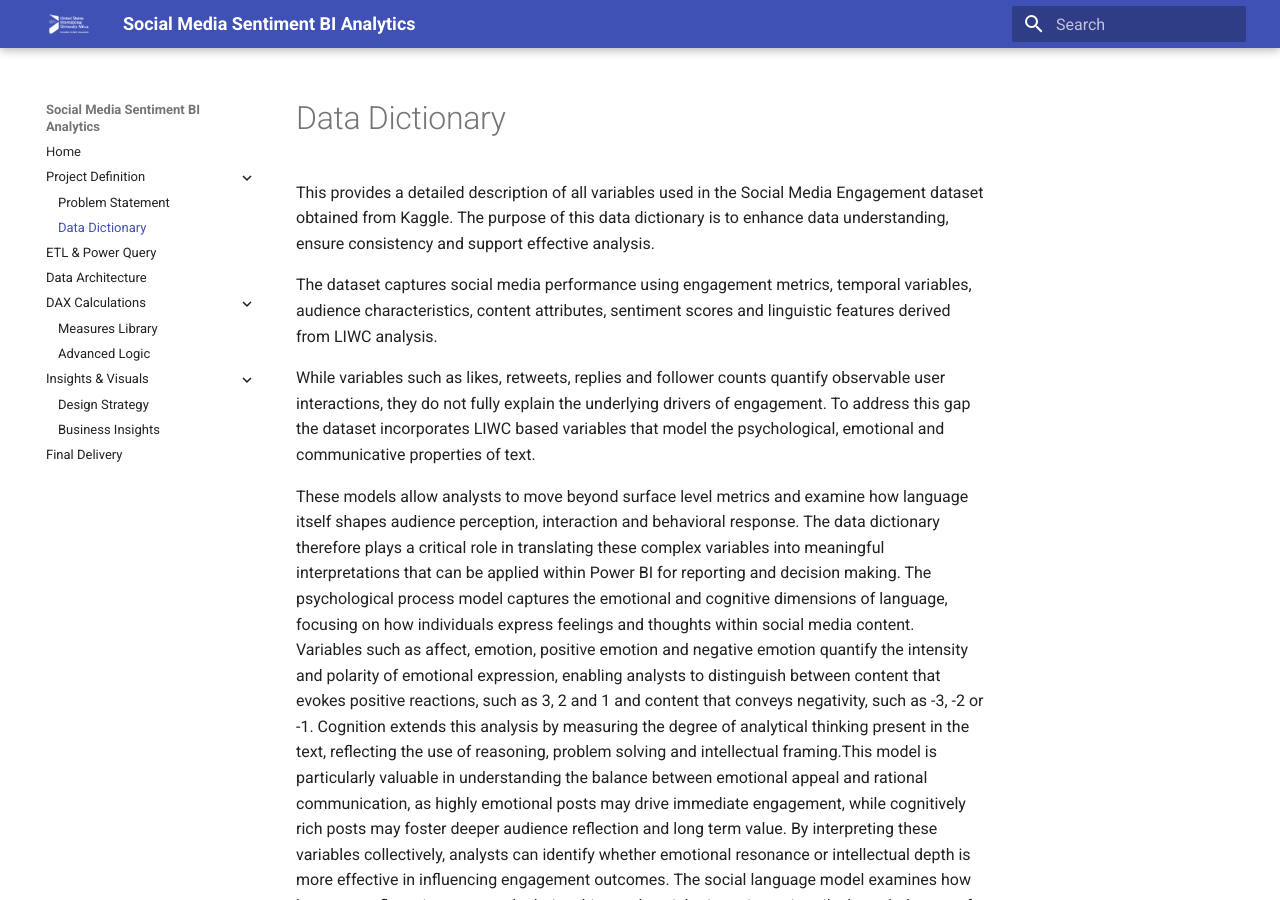
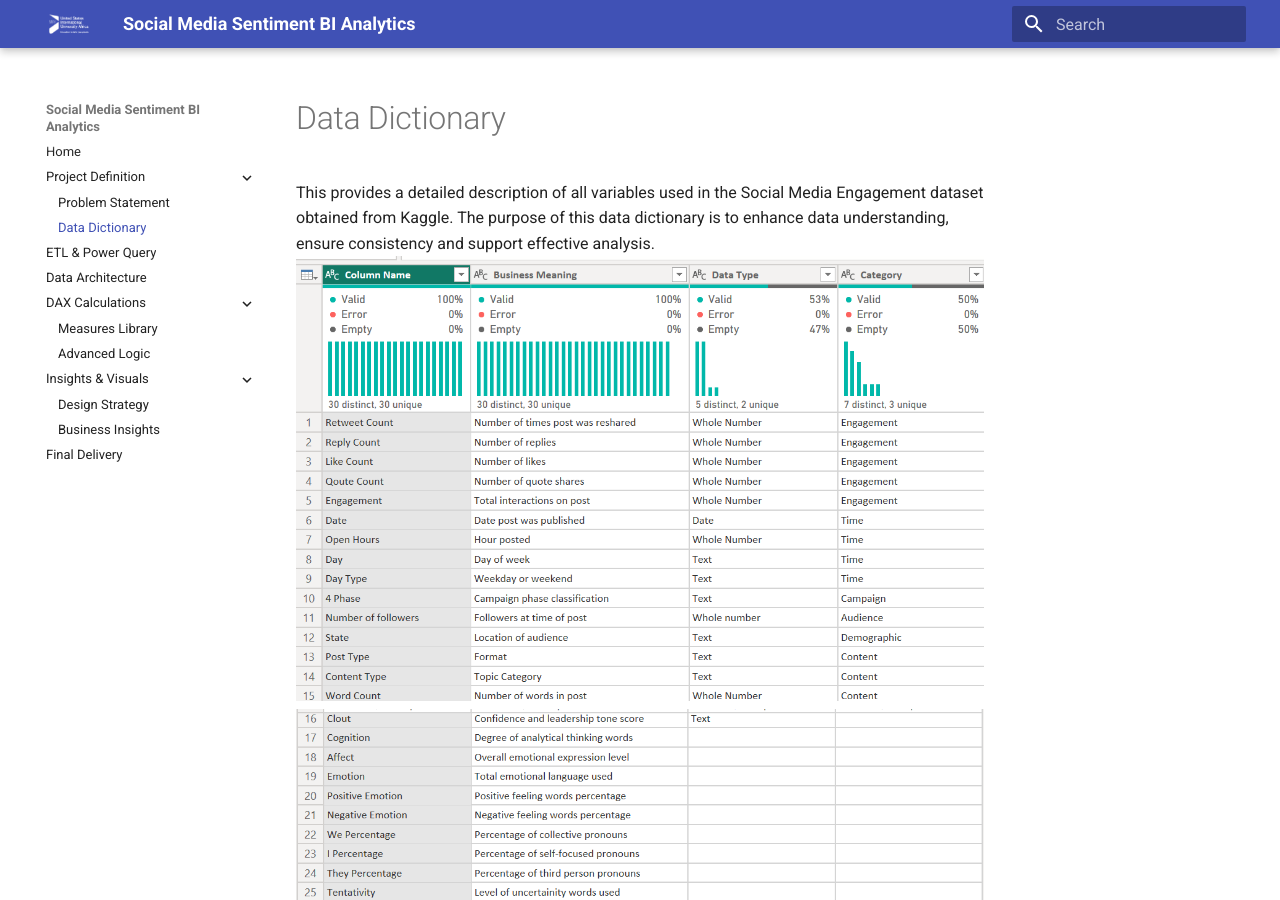
Before and after one commit to mistiusiu/DSA3050_SS26_USIU_BI_Group_Project, an MkDocs documentation site: the page built from docs/project-setup/data-dictionary.md, in a window 1280 px wide and 900 px high. Built offline with MkDocs 1.6.1 and Material for MkDocs 9.7.7, drawn with Linux system fonts in a browser that asks for light colours.

Commit message:
data dictionary

```diff
--- a/docs/project-setup/data-dictionary.md
+++ b/docs/project-setup/data-dictionary.md
@@ -1,6 +1,7 @@
 
 This provides a detailed description of all variables used in the Social Media Engagement dataset obtained from Kaggle. The purpose of this data dictionary is to enhance data understanding, ensure consistency and support effective analysis.
-
+![alt text](image.png)
+![alt text](image-1.png)
 The dataset captures social media performance using engagement metrics, temporal variables, audience characteristics, content attributes, sentiment scores and linguistic features derived from LIWC analysis.
 
 While variables such as likes, retweets, replies and follower counts quantify observable user interactions, they do not fully explain the underlying drivers of engagement. To address this gap the dataset incorporates LIWC based variables that model the psychological, emotional and communicative properties of text.
```
Also changed, not shown: docs/project-setup/image-1.png (added), docs/project-setup/image.png (added).
